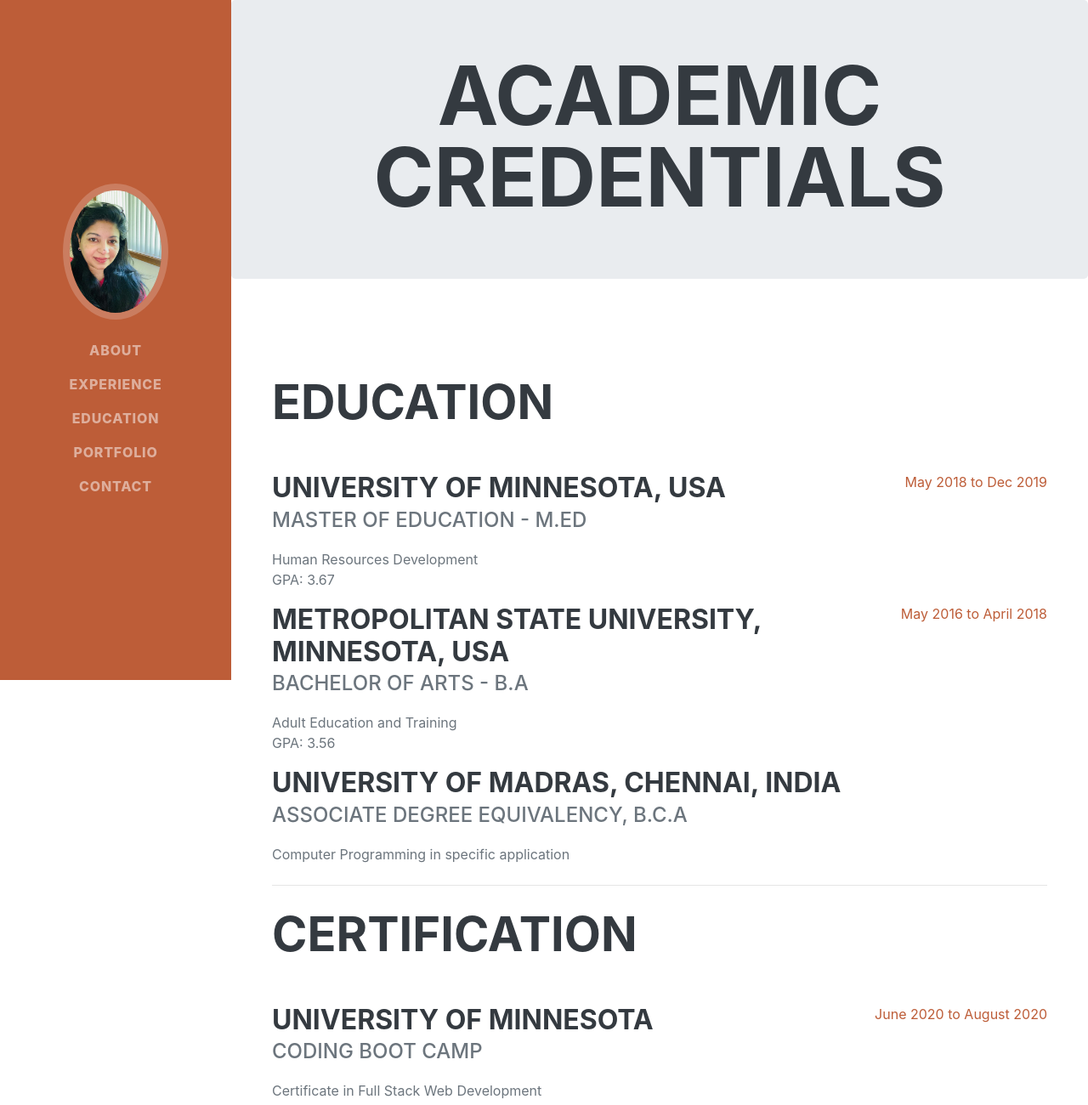
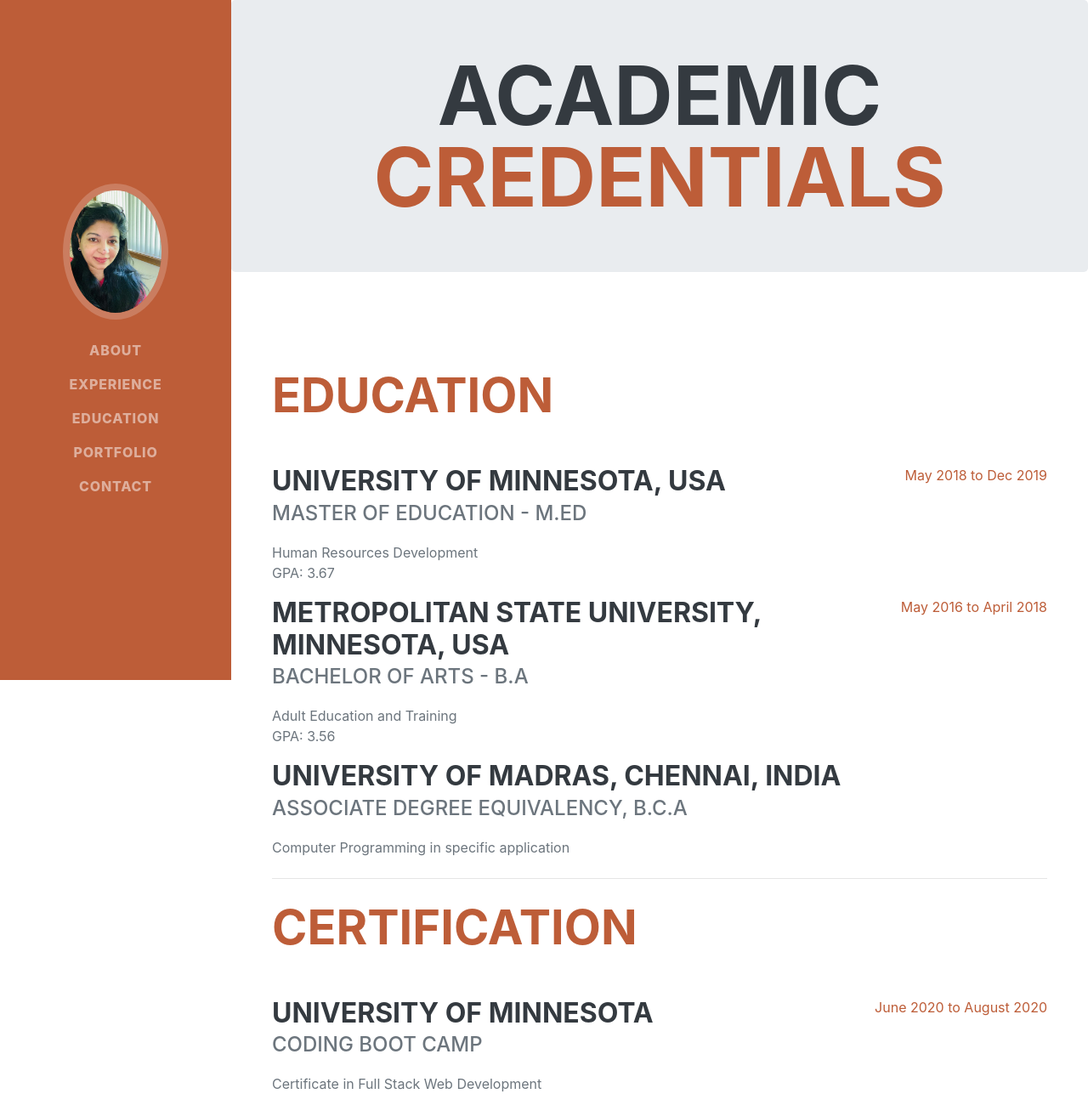
Before and after one commit to Ranjini2020/Updated-Portfolio, a plain HTML site: page education.html in a window 1280 px wide. Shown: the top 1300 px of the page at 85% size. Drawn offline with nearby package versions, Linux system fonts and the light colour scheme; a web font is replaced by a local one.

Commit message:
Education page h1 tag styled

```diff
--- a/education.html
+++ b/education.html
@@ -43,14 +43,17 @@
 
             <section class="jumbotron text-center">
                 <div class="container">
-                  <h1>Academic Credentials</h1>
+                  <h1 class="mb-0">
+                    Academic
+                    <span class="text-primary">Credentials</span>
+                </h1>
                 </div>
               </section>
 
             <!-- Education-->
             <section class="resume-section" id="education">
                 <div class="resume-section-content">
-                    <h2 class="mb-5">Education</h2>
+                    <h2 class="mb-5 text-primary">Education</h2>
                     <div class="d-flex flex-column flex-md-row justify-content-between">
                         <div class="flex-grow-1">
                             <h3 class="mb-0">University of Minnesota, USA</h3>
@@ -80,7 +83,7 @@
                     <br>
                     <hr class="m-0" />
                     <br>
-                    <h2 class="mb-5">Certification</h2>
+                    <h2 class="mb-5 text-primary">Certification</h2>
                     <div class="d-flex flex-column flex-md-row justify-content-between">
                         <div class="flex-grow-1">
                             <h3 class="mb-0">University of Minnesota</h3>
```
